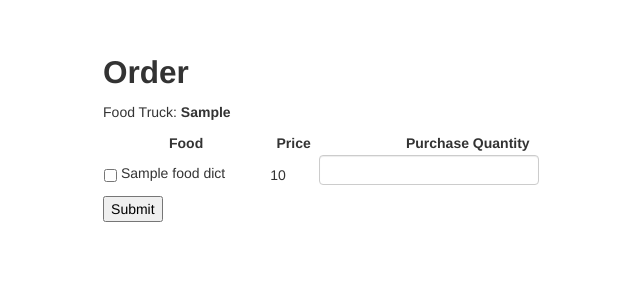
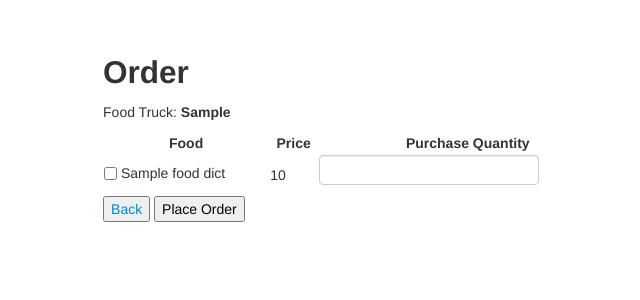
Before and after one commit to JerPaz/4400_SQL_and_FrontEnd_Project, a Flask app: template templates/customer_order.html in a window 1280 px wide. Shown: the top 300 px of the page, without its empty margins (128-768 px from the left). Run offline with Flask 2, Linux system fonts and the light colour scheme; the template is opened without the code that fills it: most values are stand-ins (such as "Sample title", 1, 10 or a date in 2020).

Commit message:
added back button, adjusted html layout and a bit of rough CSS style for better display

```diff
--- a/templates/customer_order.html
+++ b/templates/customer_order.html
@@ -16,7 +16,7 @@
 		{% for food_dict in food_dict_list %}
 		<tr>
 			<td>
-				<input type = "checkbox" name = "{{ food_dict.food_name_input }}">
+				<input type = "checkbox" name = "{{ food_dict.food_name_input }}" style="margin: 0;">
 				<label style="display: inline-block">{{ food_dict.food_name }}</label>
 			</td>
 			<td>
@@ -34,6 +34,7 @@
 		</tr>
 		{% endfor %}
 	</table>
-	<input type=submit>
+	<button><a href="{{ url_for('home') }}">Back</a></button>
+	<input type=submit value="Place Order">
 </form>
 {% endblock %}
```
